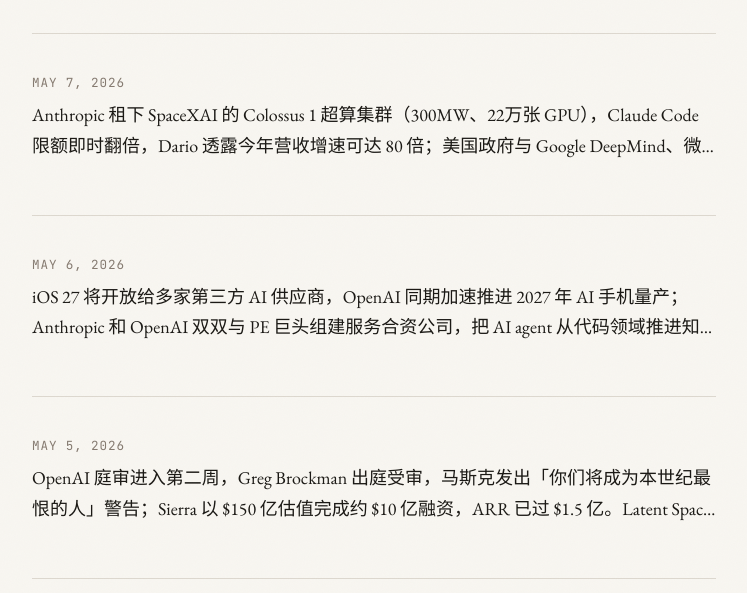
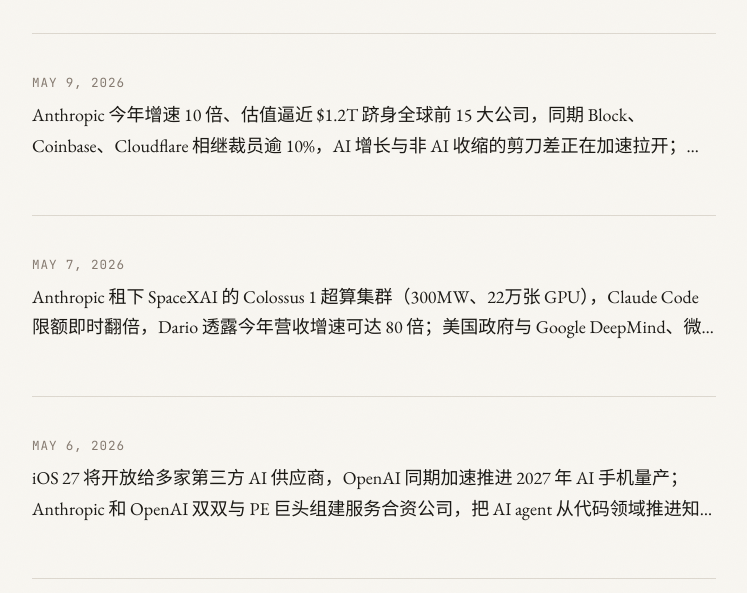
Before and after one commit to hylanghua/gary-de-bites, a plain HTML site: page index.html in a window 1280 px wide. Shown: the part 207-800 px from the top of the page, without its empty margins (266-1013 px from the left). Drawn offline with nearby package versions, Linux system fonts and the light colour scheme.

Commit message:
Add 2026-05-09 digest (update index)

```diff
--- a/index.html
+++ b/index.html
@@ -17,6 +17,11 @@
   </header>
 
   <main class="issue-list">
+
+    <a href="posts/2026-05-09.html" class="issue-row">
+      <span class="issue-row__date">MAY 9, 2026</span>
+      <p class="issue-row__summary">Anthropic 今年增速 10 倍、估值逼近 $1.2T 跻身全球前 15 大公司，同期 Block、Coinbase、Cloudflare 相继裁员逾 10%，AI 增长与非 AI 收缩的剪刀差正在加速拉开；OpenAI 两周内推出 GPT-5.5 全系列，Codex 从编程助手进化为长运行 agent 运行时；Ben Wilson 用 Codex + Factory 一周内搭出自己的 Gmail 客户端，取代了付费用多年的 Superhuman。</p>
+    </a>
 
     <a href="posts/2026-05-07.html" class="issue-row">
       <span class="issue-row__date">MAY 7, 2026</span>
```
